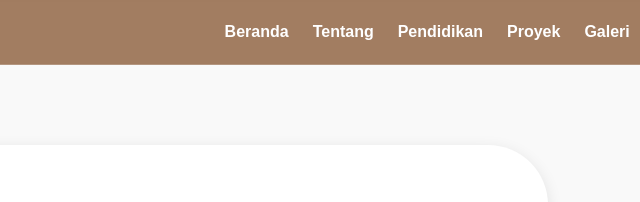
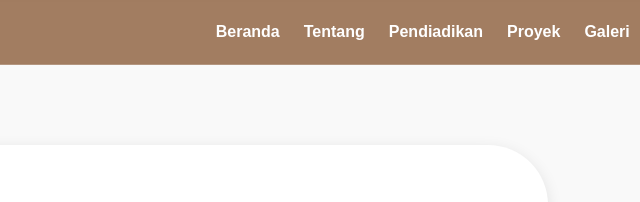
Before and after one commit to Nei351/Nei351, a plain HTML site: page TProyek/index.html in a window 1280 px wide. Shown: the top 202 px of the page, 540-1180 px from the left. Drawn offline with Linux system fonts and the light colour scheme.

Commit message:
Update index.html

```diff
--- a/TProyek/index.html
+++ b/TProyek/index.html
@@ -18,7 +18,7 @@
             <ul class="nav-links">
                 <li><a href="#home">Beranda</a></li>
                 <li><a href="#about">Tentang</a></li>
-                <li><a href="#education">Pendidikan</a></li>
+                <li><a href="#education">Pendiadikan</a></li>
                 <li><a href="#projects">Proyek</a></li>
                 <li><a href="#gallery">Galeri</a></li>
                 <li><a href="#contact">Kontak</a></li>
```
